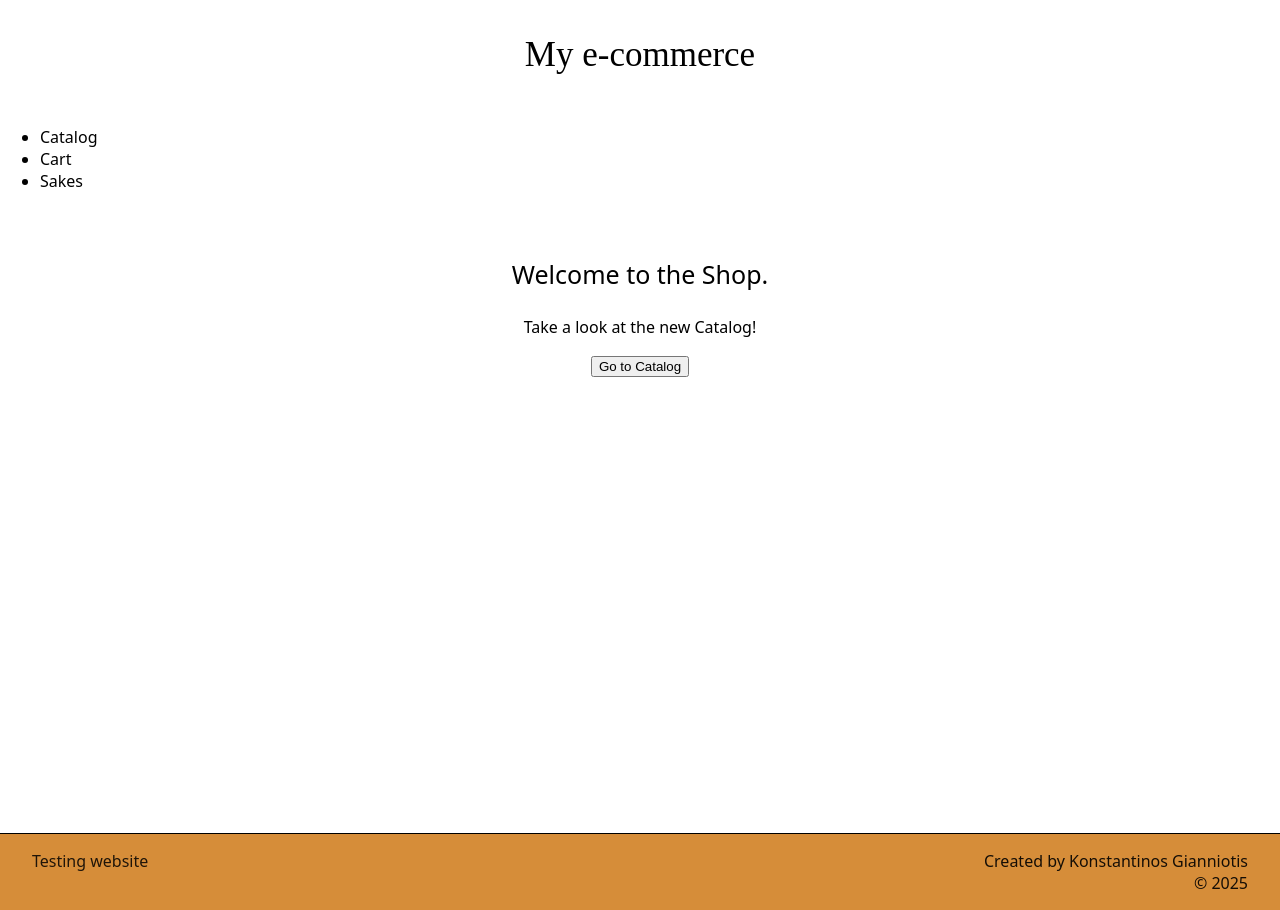
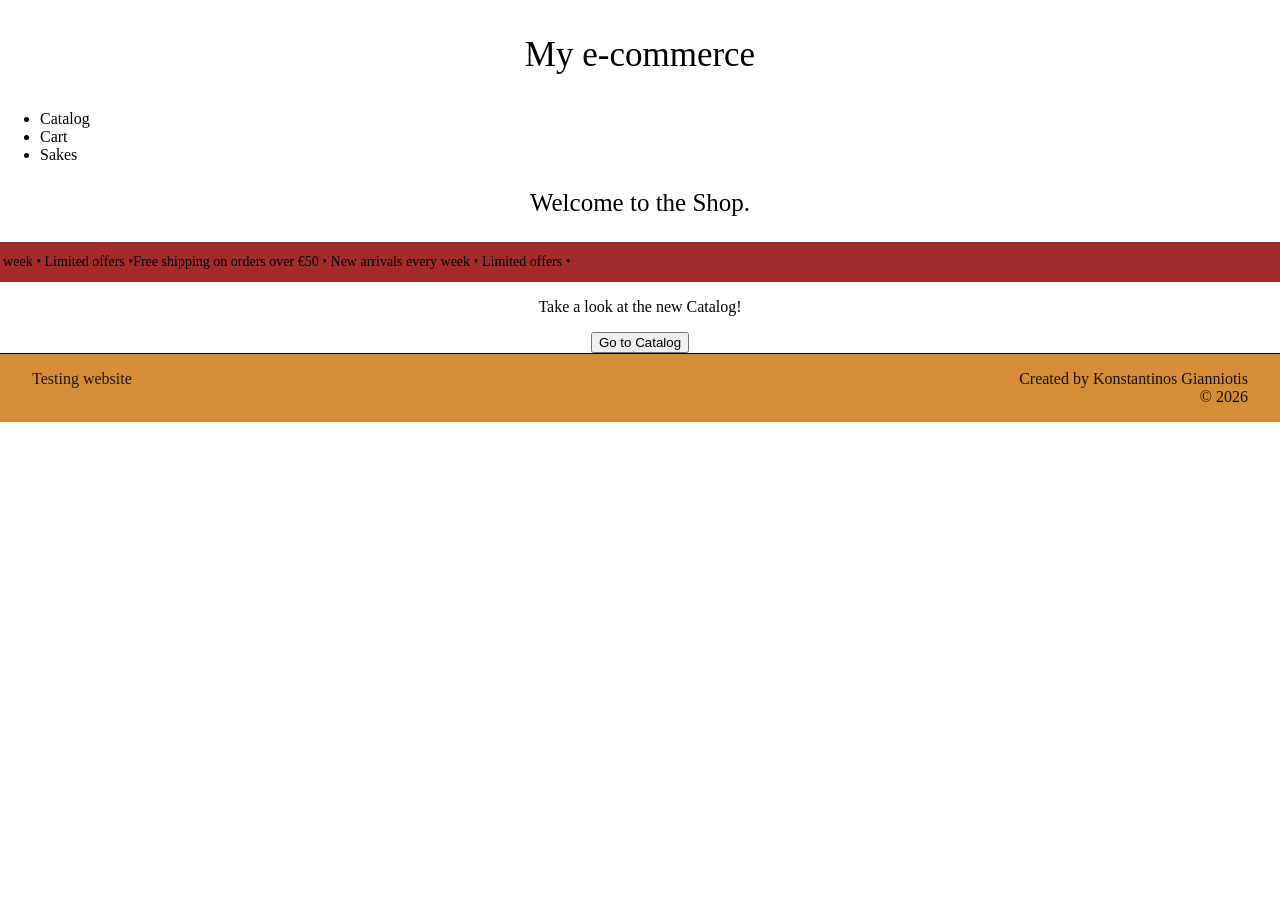
Before and after one commit to kgianniotis/my_e-commerce, a React (Vite) app: page / in a window 1280 px wide. After the commit the page ends 800 px from the top, so only its background shows below. Built offline with nearby package versions, Linux system fonts and the light colour scheme.

Commit message:
Update Footer and Home

```diff
--- a/src/App.css
+++ b/src/App.css
@@ -7,15 +7,3 @@
 body {
   margin: 0;
 }
-
-.appShell {
-  min-height: 100vh;
-  display: flex;
-  flex-direction: column;
-  font-family: system-ui;
-}
-
-.appMain {
-  flex: 1;
-  padding: 24px;
-}
--- a/src/Layout.jsx
+++ b/src/Layout.jsx
@@ -5,9 +5,9 @@ import "./Layout.css";
 
 export default function Layout() {
   return (
-    <div className="appShell">
+    <div>
       <Header />
-      <main className="appMain">
+      <main>
         <Outlet />
       </main>
       <Footer />
--- a/src/features/Footer/Footer.jsx
+++ b/src/features/Footer/Footer.jsx
@@ -9,7 +9,7 @@ export default function Footer() {
 
       <div className="footerRight">
         <p className="footerCreator">Created by Konstantinos Gianniotis</p>
-        <p className="footerCopyright">© 2025</p>
+        <p className="footerCopyright">© {new Date().getFullYear()}</p>
       </div>
     </footer>
   );
--- a/src/pages/Home/Home.jsx
+++ b/src/pages/Home/Home.jsx
@@ -1,11 +1,14 @@
 // import { useEffect, useState } from "react";
 import { Link } from "react-router-dom";
 import "./Home.css";
+import Banner from "../../features/Banner/Banner";
 
 export default function Home() {
   return (
     <div>
       <p className="subTitle">Welcome to the Shop.</p>
+
+      <Banner />
 
       <div className="catalogArea">
         <p className="catalogButtonTitle">Take a look at the new Catalog!</p>
```
